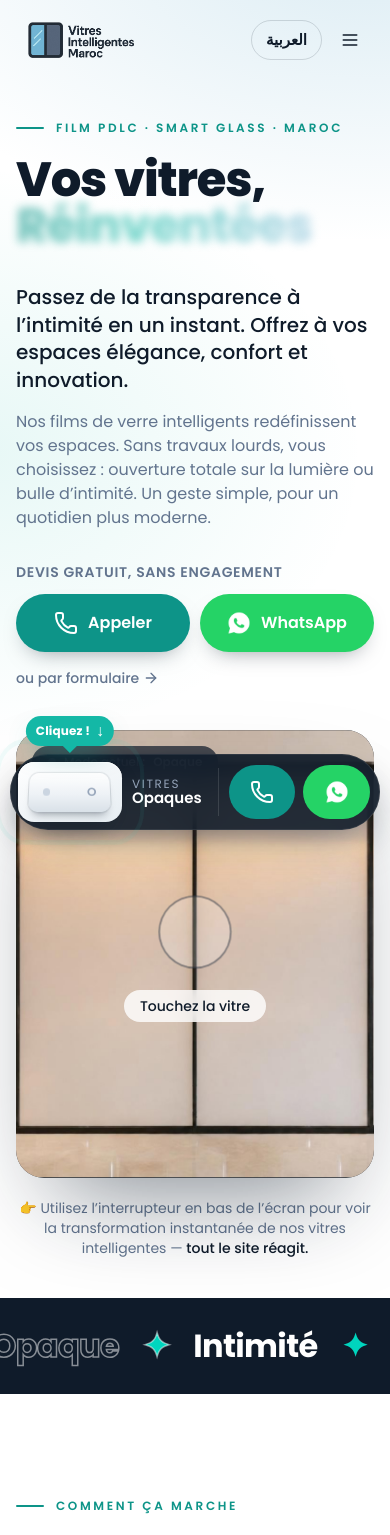
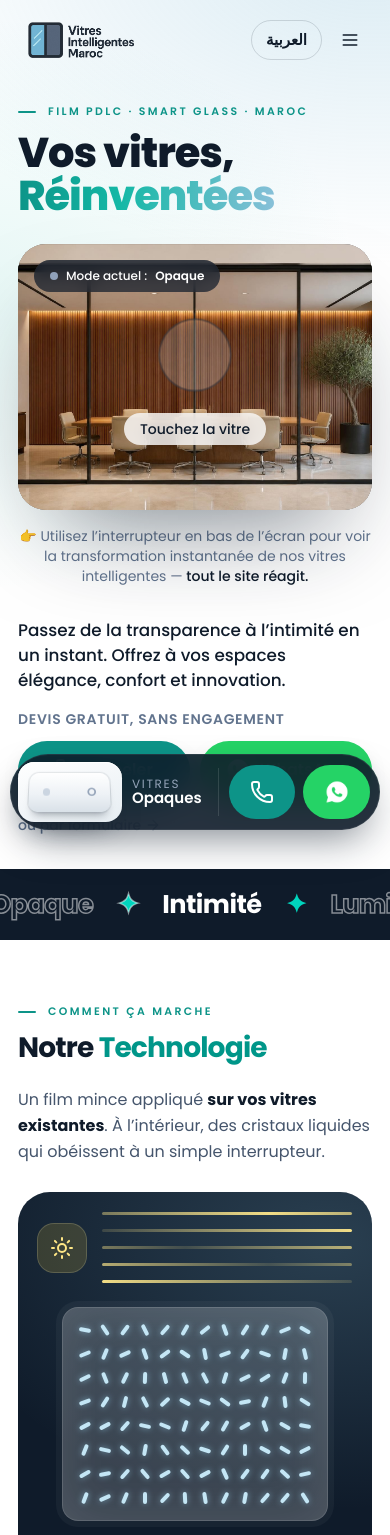
Before and after one commit to eteampmf/sfs_landingpage, a React (Vite) app: page / in a window 390 px wide. Shown: the top 1535 px of the page. Built offline with nearby package versions, Linux system fonts and the light colour scheme; a web font is replaced by a local one.

Commit message:
Mise à jour du site 2026-10-07-22h05

```diff
--- a/ar/index.html
+++ b/ar/index.html
@@ -45,7 +45,7 @@
     <link href="https://fonts.googleapis.com/css2?family=Poppins:wght@300;400;500;600;700;800&family=Cairo:wght@400;500;600;700;800&display=swap" rel="stylesheet">
     <meta name="theme-color" content="#0F1B2A">
     <link rel="icon" type="image/x-icon" href="/favicon.ico" />
-    <meta name="viewport" content="width=device-width, initial-scale=1.0" />
+    <meta name="viewport" content="width=device-width, initial-scale=1.0, viewport-fit=cover" />
   </head>
   <body>
     <div id="root"></div>
--- a/index.html
+++ b/index.html
@@ -50,7 +50,7 @@
     <script type="application/ld+json">{"@context": "https://schema.org", "@type": "HomeAndConstructionBusiness", "name": "Vitres Intelligentes Maroc", "url": "https://vitres-intelligentes.com/", "logo": "https://vitres-intelligentes.com/og-image.jpg", "image": "https://vitres-intelligentes.com/og-image.jpg", "telephone": "+212770330219", "email": "contact@vitres-intelligentes.com", "description": "Vitres intelligentes et film PDLC au Maroc : rendez vos vitres existantes opaques ou transparentes d'un simple geste, sans changer vos fenêtres.", "areaServed": [{"@type": "Country", "name": "Morocco"}, {"@type": "City", "name": "Casablanca"}, {"@type": "City", "name": "Rabat"}, {"@type": "City", "name": "Salé"}, {"@type": "City", "name": "Marrakech"}, {"@type": "City", "name": "Tanger"}, {"@type": "City", "name": "Agadir"}, {"@type": "City", "name": "Fès"}], "address": {"@type": "PostalAddress", "addressCountry": "MA"}, "parentOrganization": {"@type": "Organization", "name": "Noorium Group SARL"}, "sameAs": ["https://www.instagram.com/vitresintelligentes/", "https://www.facebook.com/profile.php?id=61578692011171", "https://www.linkedin.com/company/vitres-intelligentes-maroc"], "knowsLanguage": ["fr", "ar"], "makesOffer": {"@type": "Offer", "itemOffered": {"@type": "Service", "name": "Installation de film PDLC intelligent sur vitrage"}}}</script>
     <script type="application/ld+json">{"@context": "https://schema.org", "@type": "FAQPage", "inLanguage": "fr-MA", "mainEntity": [{"@type": "Question", "name": "Qu'est-ce que le film intelligent PDLC ?", "acceptedAnswer": {"@type": "Answer", "text": "Un film mince appliqué sur une vitre existante, contenant des cristaux liquides : opaque sans courant électrique, transparent avec courant."}}, {"@type": "Question", "name": "Faut-il changer mes fenêtres ?", "acceptedAnswer": {"@type": "Answer", "text": "Non. Le film PDLC s'applique directement sur vos vitrages existants, sans travaux lourds."}}, {"@type": "Question", "name": "Où installer une vitre intelligente au Maroc ?", "acceptedAnswer": {"@type": "Answer", "text": "Bureaux, villas, appartements, hôtels, cliniques, instituts de beauté et commerces, à Casablanca, Rabat, Salé, Marrakech et partout au Maroc."}}]}</script>
     <link rel="icon" type="image/x-icon" href="/favicon.ico" />
-    <meta name="viewport" content="width=device-width, initial-scale=1.0" />
+    <meta name="viewport" content="width=device-width, initial-scale=1.0, viewport-fit=cover" />
     <title>Vitres Intelligentes Maroc - Solutions de Verre Innovantes</title>
   </head>
   <body>
--- a/src/App.css
+++ b/src/App.css
@@ -664,3 +664,81 @@ body { font-family: 'Poppins', ui-sans-serif, system-ui, sans-serif; }
 [dir="rtl"] .marquee-word { direction: rtl; }
 [dir="rtl"] .value-row:hover h3 { transform: translateX(-10px); }
 [dir="rtl"] .switch-hint--left { right: auto; left: calc(100% + 14px); }
+
+/* ---------- iPhone / Safari ---------- */
+/* notch + home bar: keep the header and the remote inside the safe area */
+header.fixed { padding-top: max(12px, env(safe-area-inset-top)); padding-left: max(12px, env(safe-area-inset-left)); padding-right: max(12px, env(safe-area-inset-right)); }
+.dock { bottom: max(14px, calc(env(safe-area-inset-bottom) + 8px)); }
+@media (max-width: 640px) {
+  .dock { width: calc(100vw - 20px - env(safe-area-inset-left) - env(safe-area-inset-right)); }
+}
+/* the page must not hide behind the remote on phones */
+@media (max-width: 767px) { .min-h-screen { padding-bottom: calc(110px + env(safe-area-inset-bottom)); } }
+/* iOS zooms into any field under 16px: keep form fields at 16px */
+input, select, textarea { font-size: 16px !important; }
+/* Safari needs the prefixed blur */
+.dock, .glass-frame, .pane-frost, [class*="backdrop-blur"] { -webkit-backdrop-filter: blur(16px) saturate(1.3); }
+/* no blue flash, no sticky hover on tap */
+a, button, .pane { -webkit-tap-highlight-color: transparent; }
+@media (hover: none) {
+  .wall-switch:hover { scale: none; }
+  .range-card:hover, .client-pane:hover, .ig-tile:hover { transform: none; }
+}
+/* stable sizes when Safari's address bar shows/hides */
+html { -webkit-text-size-adjust: 100%; text-size-adjust: 100%; }
+
+/* ======================= Téléphones : échelle et rythme ======================= */
+@media (max-width: 640px) {
+  /* calmer, less "zoomed" type scale */
+  #accueil h1 { font-size: 2.6rem !important; line-height: 1.02; }
+  .lang-ar #accueil h1 { font-size: 2.4rem !important; line-height: 1.2 !important; }
+  .section-title { font-size: clamp(1.75rem, 7.2vw, 2.2rem); line-height: 1.12; }
+  .text-xl, .md\:text-2xl { font-size: 1.05rem !important; line-height: 1.5 !important; }
+  .text-lg { font-size: 1rem !important; line-height: 1.6 !important; }
+  .eyebrow { font-size: .68rem; margin-bottom: .75rem; }
+  .eyebrow::before { width: 18px; }
+  /* tighter vertical rhythm */
+  section.py-24, footer .pt-24 { padding-top: 3.5rem !important; }
+  section.py-24 { padding-bottom: 3.5rem !important; }
+  #accueil { padding-top: 6rem !important; padding-bottom: 2rem !important; }
+  .mb-12, .mb-14 { margin-bottom: 1.75rem !important; }
+  .mt-24 { margin-top: 3rem !important; }
+  .container { padding-left: 18px !important; padding-right: 18px !important; }
+  /* blocks */
+  .marquee-word { font-size: 1.6rem; }
+  .bg-ink.py-6 { padding-top: 1rem; padding-bottom: 1rem; }
+  .crystal-demo { padding: 1.25rem; }
+  .facade { gap: 6px; padding: 6px; border-radius: 22px; }
+  .pane { min-height: 240px; }
+  .pane-back, .pane-frost { padding: 20px; }
+  .pane .text-xl, .pane .md\:text-2xl { font-size: 1.15rem !important; }
+  .client-pane { min-height: 150px; padding: 20px; border-width: 4px; }
+  .client-pane .text-3xl { font-size: 1.5rem; }
+  .value-row { padding: 1.1rem 0; gap: 1rem; }
+  .value-row h3 { font-size: 1.15rem !important; }
+  .value-row > span:last-child { width: 44px; height: 44px; }
+  #faq .rounded-3xl.bg-ink { padding: 1.25rem; margin-top: 1.5rem; }
+  #contact .text-4xl { font-size: 1.9rem; }
+  #contact .rounded-\[2rem\] { padding: 1.25rem; }
+  .footer-wordmark { font-size: 2.6rem; }
+  /* transitions when a pane clears during scroll */
+  .pane-frost { transition: opacity .9s ease; }
+  /* reveal: a bit more motion so scrolling feels alive */
+  [data-reveal] { translate: 0 36px; transition: opacity .8s ease, translate .8s cubic-bezier(.2,.7,.2,1); }
+}
+/* the hero glass radius follows the scroll smoothly on touch screens */
+@media (hover: none) { .smart-window { transition: --r .35s linear; } }
+
+/* ---- Phones, round 2 ---- */
+@media (hover: none) {
+  /* the frosted word can't be hovered on a phone: let it breathe clear and frosted on its own */
+  .is-off .frost-word { animation: frost-breathe 4.5s ease-in-out infinite; }
+  @keyframes frost-breathe { 0%, 100% { filter: blur(5px); opacity: .55; } 45%, 60% { filter: blur(0); opacity: 1; } }
+}
+@media (max-width: 640px) {
+  .client-pane { min-height: 120px; padding: 16px; border-width: 3px; border-radius: 18px; }
+  .client-pane .text-3xl { font-size: 1.15rem; }
+  .client-pane .text-xs { font-size: .6rem; letter-spacing: .12em; }
+  .client-pane .mt-5 { margin-top: .75rem; }
+  .client-pane .mt-3 { margin-top: .35rem; font-size: .8rem; line-height: 1.3; }
+}
--- a/src/App.jsx
+++ b/src/App.jsx
@@ -143,7 +143,28 @@ function SmartWindow({ on, windowRef, onSwitch, hint }) {
     el.style.setProperty('--y', `${e.clientY - r.top}px`)
   }
 
-  const radius = on ? '150vmax' : hover ? 'var(--wipe)' : '0px'
+  // Sur téléphone : la vitre s'éclaircit progressivement pendant le scroll
+  const [scrollR, setScrollR] = useState(0)
+  useEffect(() => {
+    const touch = window.matchMedia('(hover: none)').matches
+    if (!touch) return
+    let raf = 0
+    const onScroll = () => {
+      cancelAnimationFrame(raf)
+      raf = requestAnimationFrame(() => {
+        const el = windowRef.current; if (!el) return
+        const r = el.getBoundingClientRect(); const vh = window.innerHeight
+        // 0 when the window enters the bottom of the screen, 1 when its centre reaches 35% of the screen
+        const p = Math.min(1, Math.max(0, (vh - (r.top + r.height / 2)) / (vh * 0.65)))
+        el.style.setProperty('--x', '50%'); el.style.setProperty('--y', '55%')
+        setScrollR(p)
+      })
+    }
+    onScroll()
+    window.addEventListener('scroll', onScroll, { passive: true })
+    return () => { window.removeEventListener('scroll', onScroll); cancelAnimationFrame(raf) }
+  }, [])
+  const radius = on ? '150vmax' : hover ? 'var(--wipe)' : scrollR > 0.02 ? `${Math.round(scrollR * 75)}vmax` : '0px'
   const t = useT().window
 
   return (
@@ -321,6 +342,13 @@ function App() {
 
   const [menuOpen, setMenuOpen] = useState(false)
   const [tried, setTried] = useState(false)
+  const [hintGone, setHintGone] = useState(false)
+  useEffect(() => {
+    // the 'Cliquez !' bubble invites once, then gets out of the way while reading
+    const onS = () => { if (window.scrollY > window.innerHeight * 1.8) { setHintGone(true); window.removeEventListener('scroll', onS) } }
+    window.addEventListener('scroll', onS, { passive: true })
+    return () => window.removeEventListener('scroll', onS)
+  }, [])
   const [scrolled, setScrolled] = useState(false)
   useEffect(() => {
     const onScroll = () => setScrolled(window.scrollY > 20)
@@ -340,6 +368,16 @@ function App() {
   }, [])
 
   const [openPane, setOpenPane] = useState(null)
+  const [focusPane, setFocusPane] = useState(null)
+  useEffect(() => {
+    if (!window.matchMedia('(hover: none)').matches) return
+    const panes = document.querySelectorAll('.pane')
+    const io = new IntersectionObserver((entries) => {
+      entries.forEach((en) => { if (en.isIntersecting) setFocusPane(Number(en.target.dataset.index)) })
+    }, { rootMargin: '-45% 0px -45% 0px' })
+    panes.forEach((p) => io.observe(p))
+    return () => io.disconnect()
+  }, [])
 
   const [formData, setFormData] = useState({
     name: '',
@@ -441,7 +479,7 @@ function App() {
 
       {/* ================= Header (flottant) ================= */}
       <header className="fixed inset-x-0 top-0 z-50 px-3 pt-3">
-        <div className={`mx-auto max-w-7xl flex items-center justify-between gap-3 rounded-full ps-4 pe-2 py-2 transition-all duration-500 ${scrolled || menuOpen ? 'bg-white/75 backdrop-blur-xl shadow-[0_10px_40px_-15px_rgba(15,27,42,0.35)] ring-1 ring-ink/5' : 'bg-white/0'}`}>
+        <div className={`mx-auto max-w-7xl flex items-center justify-between gap-3 rounded-full ps-4 pe-2 py-2 transition-all duration-500 ${scrolled || menuOpen ? 'bg-white/90 backdrop-blur-xl shadow-[0_10px_40px_-15px_rgba(15,27,42,0.35)] ring-1 ring-ink/5' : 'bg-white/0'}`}>
           <a href="#accueil" className="shrink-0">
             <img src={logoImage} alt={t.logoAlt} className="h-9 md:h-10 w-auto" />
           </a>
@@ -506,20 +544,20 @@ function App() {
       {/* ================= Hero ================= */}
       <section id="accueil" className="relative pt-28 md:pt-32 pb-10 md:pb-16 overflow-hidden">
         <div className="pointer-events-none absolute inset-0 hero-bg" />
-        <div className="container relative mx-auto px-4">
-          <div className="grid lg:grid-cols-[1.25fr_1fr] gap-8 lg:gap-16 items-end mb-10 md:mb-14">
-            <div>
+        <div className="container relative mx-auto px-4 flex flex-col lg:block">
+          <div className="max-lg:contents lg:grid lg:grid-cols-[1.25fr_1fr] lg:gap-16 lg:items-end lg:mb-14">
+            <div className="order-1 mb-6 lg:mb-0">
               <p className="eyebrow">{t.hero.eyebrow}</p>
               <h1 className="font-extrabold text-ink leading-[0.95] tracking-tight text-[clamp(3rem,9vw,7.5rem)]">
                 {t.hero.line1}<br />
                 <span className="frost-word">{t.hero.word}</span>
               </h1>
             </div>
-            <div className="lg:pb-3">
+            <div className="order-3 mt-8 lg:mt-0 lg:pb-3">
               <p className="text-xl md:text-2xl text-ink font-medium leading-snug mb-4">
                 {t.hero.lead}
               </p>
-              <p className="text-slate-500 mb-8">
+              <p className="hidden sm:block text-slate-500 mb-8">
                 {t.hero.sub}
               </p>
               <p className="text-sm font-semibold uppercase tracking-wider text-slate-500 mb-3">{t.hero.devisLabel}</p>
@@ -530,10 +568,10 @@ function App() {
             </div>
           </div>
 
-          <div className="aspect-[4/5] sm:aspect-[16/10] lg:aspect-[21/9]">
+          <div className="order-2 aspect-[4/3] sm:aspect-[16/10] lg:aspect-[21/9]">
             <SmartWindow on={isTransparent} windowRef={windowRef} onSwitch={toggleMode} />
           </div>
-          <p className="mt-5 text-center text-sm text-slate-500">
+          <p className="order-2 mt-4 lg:mt-5 text-center text-sm text-slate-500">
             {t.hero.caption}<span className="text-ink font-medium">{t.hero.captionStrong}</span></p>
         </div>
       </section>
@@ -587,7 +625,8 @@ function App() {
               <button
                 key={index}
                 type="button"
-                className={`pane text-start ${openPane === index ? 'is-open' : ''}`}
+                data-index={index}
+                className={`pane text-start ${openPane === index || focusPane === index ? 'is-open' : ''}`}
                 onClick={() => setOpenPane(openPane === index ? null : index)}
                 aria-expanded={openPane === index}
               >
@@ -629,7 +668,7 @@ function App() {
             </p>
           </div>
 
-          <div className="grid sm:grid-cols-2 lg:grid-cols-4 gap-4" data-reveal>
+          <div className="grid grid-cols-2 lg:grid-cols-4 gap-3 sm:gap-4" data-reveal>
             {CLIENTS.map((c, i) => (
               <div key={c.name} className="client-pane group">
                 <span className="client-frost" />
@@ -900,7 +939,7 @@ function App() {
       {/* ===== Dock flottant : interrupteur + appel + WhatsApp (suit le scroll, pensé mobile) ===== */}
       <div className="dock" role="region" aria-label={t.dock.aria}>
         <div className="dock-switch">
-          <WallSwitch on={isTransparent} onToggle={() => toggleMode()} size="dock" hint={!tried ? t.dock.hint : null} />
+          <WallSwitch on={isTransparent} onToggle={() => toggleMode()} size="dock" hint={!tried && !hintGone ? t.dock.hint : null} />
           <span className="dock-label">
             <span className="dock-label-top">{t.dock.label}</span>
             <span className="dock-label-state">{isTransparent ? t.dock.on : t.dock.off}</span>
```
